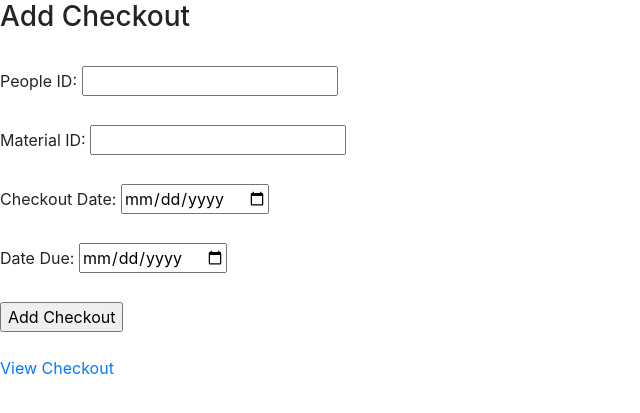
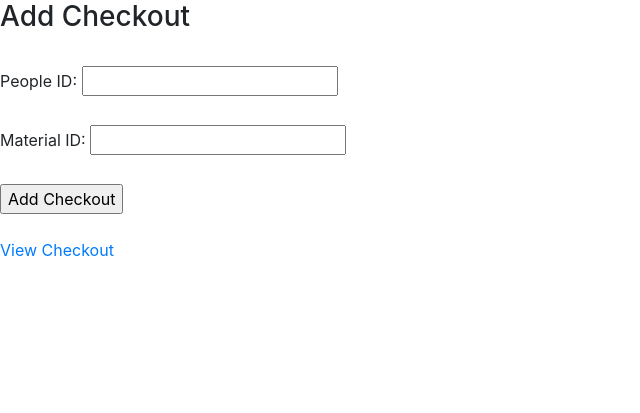
Before and after one commit to ndeal01/softwaredesign_project, a Flask app: page /add_checkout in a window 1280 px wide. Shown: the part 78-491 px from the top of the page, without its empty margins (0-640 px from the left). Run offline with Flask 2, Linux system fonts and the light colour scheme; parts of the project's set-up code (start-up, migrations or seed data) failed here and were passed over; some libraries are stand-ins or nearby versions.

Commit message:
fixed add checkout

```diff
--- a/app.py
+++ b/app.py
@@ -251,11 +251,11 @@ def checkout():
 def add_checkout():
     form = CheckoutForm()
     if form.validate_on_submit():
-        checkout = g2_circulationtable(PeopleID=form.PeopleID.data, MaterialID=form.MaterialID.data, Checkoutdate=date.today(), Datedue=(date.today() + timedelta(days=14) ))
+        checkout = circulationtable(PeopleID=form.PeopleID.data, Checkoutdate=date.today(), Datedue=(date.today() + timedelta(days=14) ))
         db.session.add(checkout)
         db.session.commit()
-        flash('Material was successfully checked out!')
-        return redirect('/checkout')
+        flash('Material was successfully added!')
+        return redirect("/materials")
     return render_template('add_checkout.html', form=form, pageTitle='Add A New Material', legend="Add A New Material")
 
 @app.route('/circulation/<int:CheckoutID>', methods=['GET','POST'])
--- a/templates/add_checkout.html
+++ b/templates/add_checkout.html
@@ -15,10 +15,6 @@
     <br>
     {{ form.MaterialID.label }} {{ form.MaterialID }}<br>
     <br>
-    {{ form.Checkoutdate.label }} {{ form.Checkoutdate }}<br>
-    <br>
-    {{ form.Datedue.label }} {{ form.Datedue }}<br>
-    <br>
     <input type="submit" value="Add Checkout">
   </form>
   <br>
```
